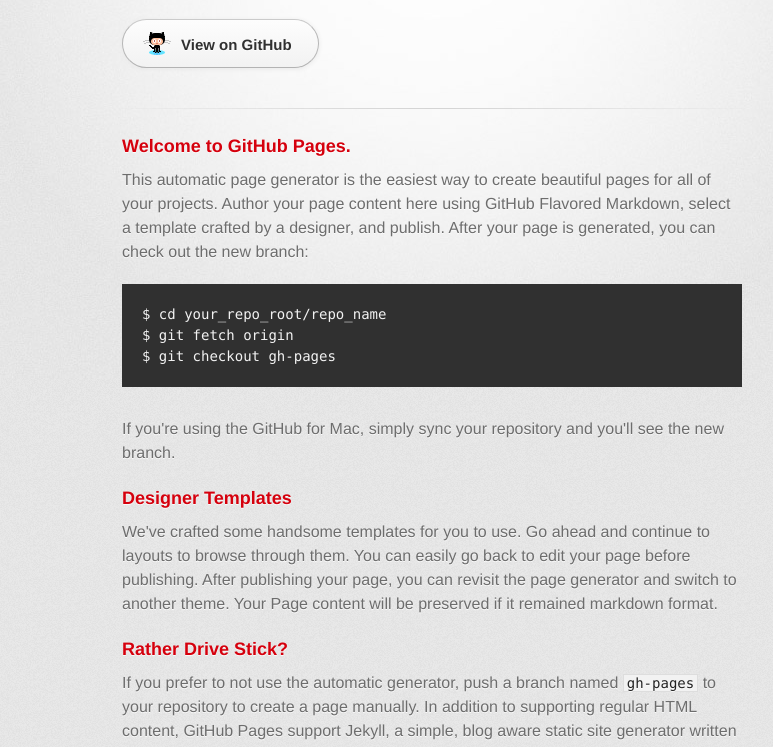
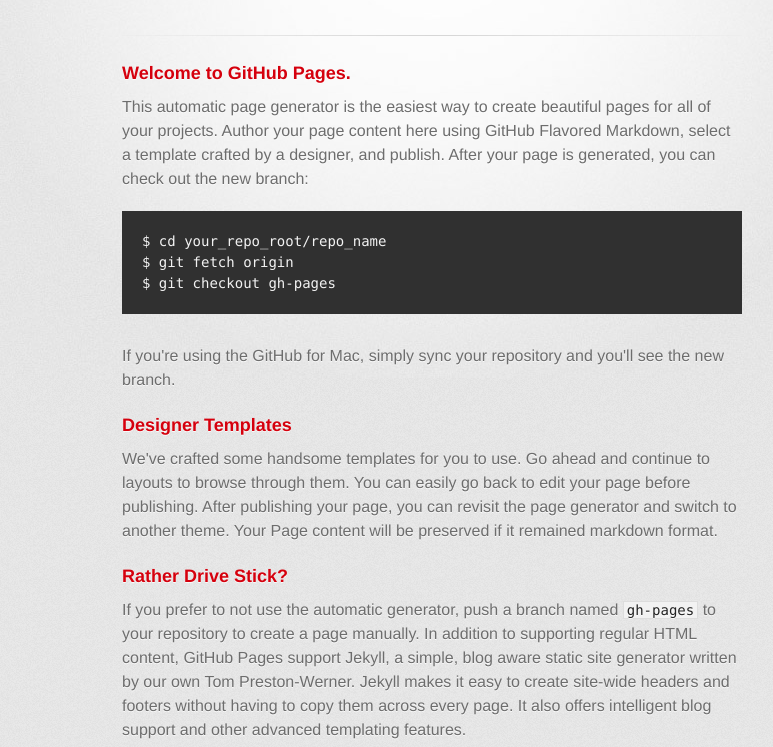
Before and after one commit to mash187/mash187.github.io, a plain HTML site: page index.html in a window 1280 px wide. Shown: the part 195-942 px from the top of the page, without its empty margins (208-981 px from the left). Drawn offline with Linux system fonts and the light colour scheme; a web font is replaced by a local one.

Commit message:
removed download button, modified title

```diff
--- a/index.html
+++ b/index.html
@@ -10,7 +10,7 @@
     <!--[if lt IE 9]>
     <script src="//html5shiv.googlecode.com/svn/trunk/html5.js"></script>
     <![endif]-->
-    <title>Mash187.github.io by mash187</title>
+    <title>Mash187.github.io by mash187 // SiteCrafting</title>
   </head>
 
   <body>
@@ -22,11 +22,7 @@
           <h2>OSCON 2014 - Git &amp; GitHub Essentials</h2>
         </header>
 
-        <section id="downloads" class="clearfix">
-          <a href="https://github.com/mash187" id="view-on-github" class="button"><span>View on GitHub</span></a>
-        </section>
-
-        <hr>
+        <hr />
 
         <section id="main_content">
           <h3>
```
